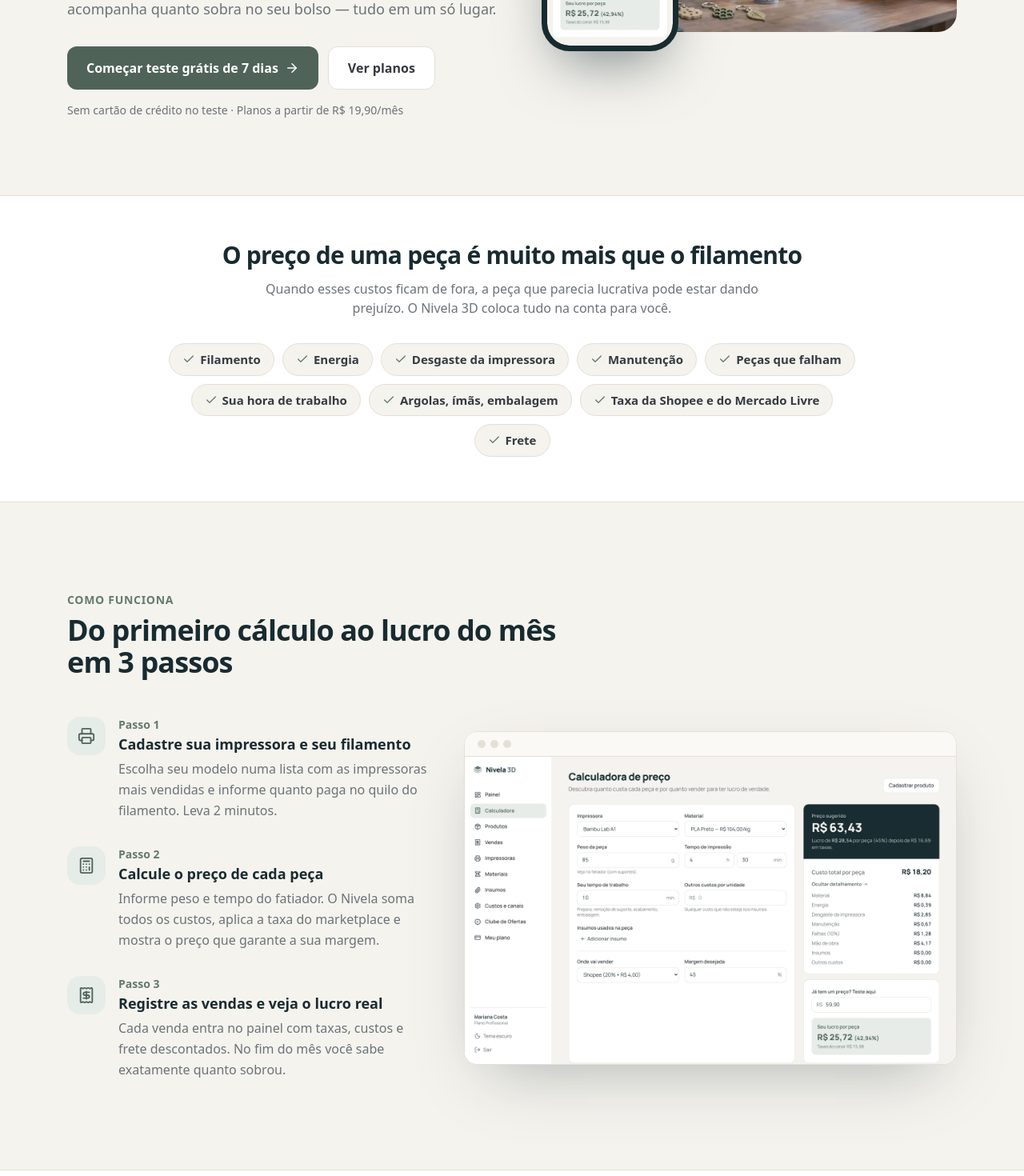
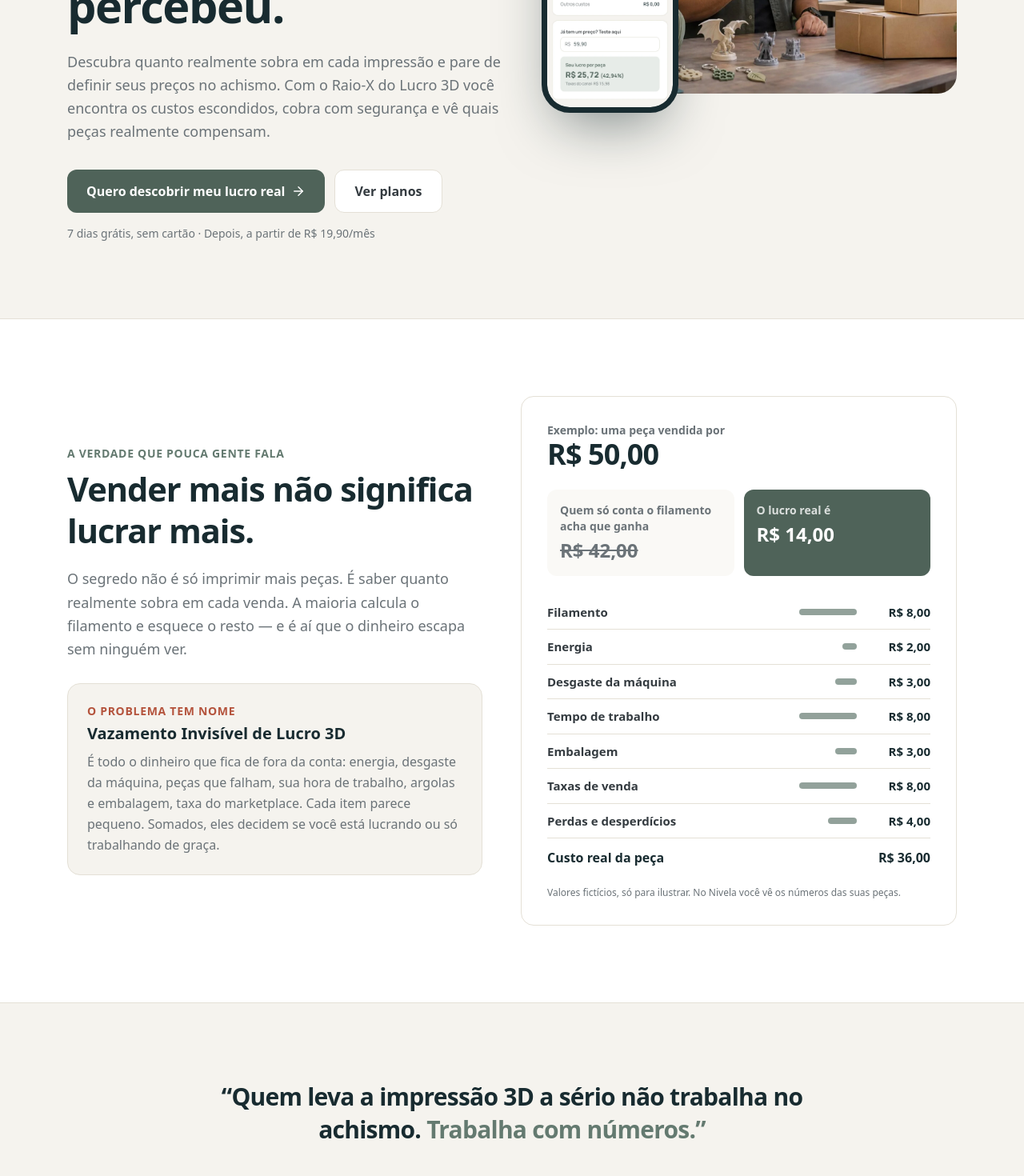
Before and after one commit to JulianoCenteno/nivela3d, a Next.js app: page / in a window 1280 px wide. Shown: the part 540-2010 px from the top of the page at 80% size. Built offline with nearby package versions, Linux system fonts and the light colour scheme.

Commit message:
Nova copy da página de vendas: Big Idea, Vazamento Invisível de Lucro e Raio-X do Lucro 3D
Co-Authored-By: Claude Opus 5.5 <noreply@anthropic.com>
Claude-Session: https://claude.ai/code/session_01LVe9KntqQCW2kSiuP9e3T9

```diff
--- a/src/app/(app)/conteudos/page.tsx
+++ b/src/app/(app)/conteudos/page.tsx
@@ -7,8 +7,8 @@ import { checkoutFor, EXTRAS } from "@/lib/extras";
 export const metadata = { title: "Meus conteúdos" };
 
 const BONUSES = [
-  ["Guia Primeiras Vendas 3D", "Como começar a vender suas peças com segurança."],
-  ["Checklist de Impressão Sem Desperdício", "Evite erros que jogam filamento e dinheiro fora."],
+  ["Primeiras Vendas com Lucro", "Como começar a vender suas peças sem deixar dinheiro na mesa."],
+  ["Checklist Antidesperdício", "Evite as falhas que jogam filamento, tempo e lucro fora."],
   ["20 Ideias de Produtos para Vender", "Inspiração por categoria e por público."],
   ["Modelos de Mensagens para Clientes", "Respostas rápidas para orçamentos e pedidos."],
 ];
--- a/src/app/page.tsx
+++ b/src/app/page.tsx
@@ -8,8 +8,11 @@ import {
   Paperclip,
   Printer,
   Receipt,
+  Search,
+  ShieldCheck,
   Smartphone,
   Sparkles,
+  TrendingUp,
 } from "lucide-react";
 import type { Metadata } from "next";
 import Image from "next/image";
@@ -20,22 +23,28 @@ import { ThemeToggle } from "@/components/ThemeToggle";
 import { CHECKOUT_LINKS } from "@/lib/plans";
 
 export const metadata: Metadata = {
-  title: "Nivela 3D — Gestão e precificação para impressão 3D",
+  title: "Nivela 3D — Descubra quanto realmente sobra em cada impressão",
   description:
-    "Descubra quanto cobrar por cada peça 3D, registre suas vendas e veja quanto realmente sobra no seu bolso. Teste grátis por 7 dias.",
+    "Vender mais não significa lucrar mais. Com o Raio-X do Lucro 3D você encontra os custos escondidos, cobra o preço certo e vê o lucro real de cada peça. Teste grátis por 7 dias.",
 };
 
-const HIDDEN_COSTS = [
-  "Filamento",
-  "Energia",
-  "Desgaste da impressora",
-  "Manutenção",
-  "Peças que falham",
-  "Sua hora de trabalho",
-  "Argolas, ímãs, embalagem",
-  "Taxa da Shopee e do Mercado Livre",
-  "Frete",
-];
+// Exemplo ilustrativo do Vazamento Invisível de Lucro (valores fictícios).
+const LEAK = [
+  ["Filamento", 8],
+  ["Energia", 2],
+  ["Desgaste da máquina", 3],
+  ["Tempo de trabalho", 8],
+  ["Embalagem", 3],
+  ["Taxas de venda", 8],
+  ["Perdas e desperdícios", 4],
+] as const;
+
+const XRAY = [
+  [Search, "Revele", "Identifique os custos que estavam passando despercebidos: energia, desgaste, falhas, sua hora, insumos e taxas — peça por peça."],
+  [Calculator, "Precifique", "Simule o preço de venda com a margem que você quer, já com a comissão da Shopee, do Mercado Livre ou de onde você vender."],
+  [ShieldCheck, "Proteja", "Registre cada venda com o preço que você cobrou de verdade, a taxa e o frete. Veja na hora se um desconto ou uma taxa comeu sua margem."],
+  [TrendingUp, "Evolua", "Descubra quais produtos e categorias deixam mais dinheiro no seu bolso e quais só dão trabalho."],
+] as const;
 
 const PLANS = [
   {
@@ -43,15 +52,15 @@ const PLANS = [
     name: "Iniciante",
     price: "19,90",
     annual: "R$ 199/ano",
-    desc: "Para quem está começando a vender.",
-    features: ["Calculadora completa", "1 impressora", "Até 30 produtos", "Registro de vendas e painel de lucro", "Bônus e Clube de Ofertas"],
+    desc: "Pare de precificar no achismo e descubra quanto cobrar.",
+    features: ["Raio-X do Lucro 3D completo", "1 impressora", "Até 30 produtos", "Registro de vendas e painel de lucro", "Bônus e Clube de Ofertas"],
   },
   {
     id: "profissional" as const,
     name: "Profissional",
     price: "39,90",
     annual: "R$ 399/ano",
-    desc: "Para quem já vende todo mês e quer controle total.",
+    desc: "Controle seus pedidos, custos e lucros em um só lugar.",
     features: ["Tudo do Iniciante", "Até 5 impressoras", "Até 200 produtos", "Insumos e canais de venda ilimitados", "Relatórios completos", "Pedidos, estoque e orçamentos (em breve)"],
     featured: true,
   },
@@ -60,14 +69,14 @@ const PLANS = [
     name: "Empresa",
     price: "79,90",
     annual: "R$ 799/ano",
-    desc: "Para operações com várias máquinas.",
+    desc: "Mais controle financeiro e operacional para crescer com segurança.",
     features: ["Tudo do Profissional", "Até 15 impressoras", "Produtos ilimitados", "Equipe e automações (em breve)", "Suporte prioritário"],
   },
 ];
 
 const BONUSES = [
-  ["Guia Primeiras Vendas 3D", "Como começar a vender suas peças com segurança."],
-  ["Checklist de Impressão Sem Desperdício", "Evite erros que jogam filamento e dinheiro fora."],
+  ["Primeiras Vendas com Lucro", "Como começar a vender suas peças sem deixar dinheiro na mesa."],
+  ["Checklist Antidesperdício", "Evite as falhas que jogam filamento, tempo e lucro fora."],
   ["20 Ideias de Produtos para Vender", "Inspiração por categoria e por público."],
   ["Modelos de Mensagens para Clientes", "Responda orçamentos e acompanhe pedidos sem travar."],
   ["Clube de Ofertas 3D", "Promoções selecionadas de filamentos, peças e ferramentas."],
@@ -76,6 +85,7 @@ const BONUSES = [
 const FAQ = [
   ["Preciso instalar alguma coisa?", "Não. O Nivela 3D funciona direto no navegador, no computador e no celular. É só criar sua conta e começar."],
   ["Funciona com a minha impressora?", "Sim. Funciona com impressoras de filamento (FDM) e de resina. Já trazemos uma lista com os principais modelos — Bambu Lab, Creality, Elegoo, Anycubic, Prusa e outros — com o consumo de energia preenchido."],
+  ["O que é o Raio-X do Lucro 3D?", "É o método do Nivela 3D para enxergar quanto realmente sobra em cada impressão: revelar todos os custos da peça, precificar com a margem certa, conferir o lucro real de cada venda e descobrir quais produtos valem a pena."],
   ["Como o preço sugerido é calculado?", "Somamos material, energia, desgaste e manutenção da impressora, uma margem para falhas, sua mão de obra e os insumos da peça. Depois aplicamos a comissão do canal onde você vai vender e a margem de lucro que você escolher."],
   ["Preciso de cartão para testar?", "Não. Você cria a conta e usa grátis por 7 dias. Se gostar, escolhe um plano."],
   ["Meus dados ficam protegidos?", "Sim. Cada conta acessa somente os próprios dados, protegidos por regras de segurança no banco de dados."],
@@ -141,22 +151,22 @@ export default function Landing() {
         <section className="mx-auto grid max-w-6xl items-center gap-12 px-5 pb-16 pt-12 lg:grid-cols-[1.05fr_1fr] lg:pb-24 lg:pt-20">
           <div>
             <p className="inline-flex items-center gap-2 rounded-full border border-line bg-surface px-3 py-1.5 text-sm font-semibold text-primary">
-              <LogoMark size={16} /> Gestão para quem vende impressão 3D
+              <LogoMark size={16} /> Raio-X do Lucro 3D
             </p>
             <h1 className="mt-6 text-[2.5rem] font-extrabold leading-[1.08] tracking-tight sm:text-5xl lg:text-[3.6rem]">
-              Você sabe quanto <span className="text-sage">realmente ganha</span> em cada impressão 3D?
+              Sua impressora 3D pode estar <span className="text-sage">vendendo muito e lucrando pouco.</span> E você nem percebeu.
             </h1>
             <p className="mt-6 max-w-xl text-lg leading-relaxed text-muted">
-              Pare de calcular preços no improviso. Com o Nivela 3D você organiza seus custos, descobre o preço certo de cada
-              peça e acompanha quanto sobra no seu bolso — tudo em um só lugar.
+              Descubra quanto realmente sobra em cada impressão e pare de definir seus preços no achismo. Com o Raio-X do
+              Lucro 3D você encontra os custos escondidos, cobra com segurança e vê quais peças realmente compensam.
             </p>
             <div className="mt-8 flex flex-col gap-3 sm:flex-row">
               <Link href="/cadastro" className="btn-primary px-6 py-3.5 text-base">
-                Começar teste grátis de 7 dias <ArrowRight size={18} />
+                Quero descobrir meu lucro real <ArrowRight size={18} />
               </Link>
               <a href="#planos" className="btn-ghost px-6 py-3.5 text-base">Ver planos</a>
             </div>
-            <p className="mt-4 text-sm text-muted">Sem cartão de crédito no teste · Planos a partir de R$ 19,90/mês</p>
+            <p className="mt-4 text-sm text-muted">7 dias grátis, sem cartão · Depois, a partir de R$ 19,90/mês</p>
           </div>
 
           <div className="relative pb-6 pl-[16%]">
@@ -169,53 +179,112 @@ export default function Landing() {
           </div>
         </section>
 
-        {/* ---------- Custos escondidos ---------- */}
+        {/* ---------- Big Idea + Vazamento Invisível de Lucro ---------- */}
         <section className="border-y border-line bg-surface">
-          <div className="mx-auto max-w-6xl px-5 py-14 text-center">
-            <h2 className="text-2xl font-extrabold tracking-tight sm:text-3xl">O preço de uma peça é muito mais que o filamento</h2>
-            <p className="mx-auto mt-3 max-w-2xl text-muted">
-              Quando esses custos ficam de fora, a peça que parecia lucrativa pode estar dando prejuízo. O Nivela 3D coloca
-              tudo na conta para você.
-            </p>
-            <ul className="mx-auto mt-8 flex max-w-4xl flex-wrap justify-center gap-2.5">
-              {HIDDEN_COSTS.map((c) => (
-                <li key={c} className="inline-flex items-center gap-1.5 rounded-full border border-line bg-bg px-4 py-2 text-[15px] font-semibold text-ink-2">
-                  <Check size={16} className="text-sage" /> {c}
+          <div className="mx-auto grid max-w-6xl items-center gap-12 px-5 py-20 lg:grid-cols-[1fr_1.05fr] lg:py-24">
+            <div>
+              <p className="text-sm font-bold uppercase tracking-wider text-sage">A verdade que pouca gente fala</p>
+              <h2 className="mt-2 text-3xl font-extrabold leading-tight tracking-tight sm:text-[2.6rem]">Vender mais não significa lucrar mais.</h2>
+              <p className="mt-5 text-lg leading-relaxed text-muted">
+                O segredo não é só imprimir mais peças. É saber quanto realmente sobra em cada venda. A maioria calcula o
+                filamento e esquece o resto — e é aí que o dinheiro escapa sem ninguém ver.
+              </p>
+              <div className="mt-7 rounded-2xl border border-line bg-bg p-6">
+                <p className="text-sm font-bold uppercase tracking-wider text-[#B4533C] dark:text-[#E08A72]">O problema tem nome</p>
+                <p className="mt-1 text-xl font-extrabold">Vazamento Invisível de Lucro 3D</p>
+                <p className="mt-2 leading-relaxed text-muted">
+                  É todo o dinheiro que fica de fora da conta: energia, desgaste da máquina, peças que falham, sua hora de
+                  trabalho, argolas e embalagem, taxa do marketplace. Cada item parece pequeno. Somados, eles decidem se você
+                  está lucrando ou só trabalhando de graça.
+                </p>
+              </div>
+            </div>
+
+            <div className="card p-6 sm:p-8">
+              <p className="text-sm font-semibold text-muted">Exemplo: uma peça vendida por</p>
+              <p className="tnum text-4xl font-extrabold tracking-tight">R$ 50,00</p>
+              <div className="mt-6 grid grid-cols-2 gap-3">
+                <div className="rounded-xl bg-surface-2 p-4">
+                  <p className="text-sm font-semibold text-muted">Quem só conta o filamento acha que ganha</p>
+                  <p className="tnum mt-1 text-2xl font-extrabold text-muted line-through decoration-2">R$ 42,00</p>
+                </div>
+                <div className="rounded-xl bg-primary p-4 text-on-primary">
+                  <p className="text-sm font-semibold opacity-80">O lucro real é</p>
+                  <p className="tnum mt-1 text-2xl font-extrabold">R$ 14,00</p>
+                </div>
+              </div>
+              <ul className="mt-6 divide-y divide-line">
+                {LEAK.map(([label, value]) => (
+                  <li key={label} className="flex items-center gap-3 py-2.5 text-[15px]">
+                    <span className="flex-1 font-semibold text-ink-2">{label}</span>
+                    <span className="h-2 rounded-full bg-sage/70" style={{ width: `${value * 9}px` }} />
+                    <span className="tnum w-20 text-right font-bold">R$ {value.toFixed(2).replace(".", ",")}</span>
+                  </li>
+                ))}
+                <li className="flex items-center justify-between py-3 font-extrabold">
+                  <span>Custo real da peça</span>
+                  <span className="tnum">R$ 36,00</span>
                 </li>
-              ))}
-            </ul>
+              </ul>
+              <p className="mt-3 text-xs text-muted">Valores fictícios, só para ilustrar. No Nivela você vê os números das suas peças.</p>
+            </div>
           </div>
         </section>
 
-        {/* ---------- Como funciona ---------- */}
-        <section id="como-funciona" className="mx-auto max-w-6xl scroll-mt-20 px-5 py-20 lg:py-28">
+        {/* ---------- Frase de autoridade ---------- */}
+        <section className="mx-auto max-w-4xl px-5 pt-20 text-center lg:pt-24">
+          <p className="text-2xl font-extrabold leading-snug tracking-tight sm:text-3xl">
+            “Quem leva a impressão 3D a sério não trabalha no achismo.{" "}
+            <span className="text-sage">Trabalha com números.”</span>
+          </p>
+        </section>
+
+        {/* ---------- Raio-X do Lucro 3D (mecanismo) ---------- */}
+        <section id="como-funciona" className="mx-auto max-w-6xl scroll-mt-20 px-5 py-16 lg:py-24">
           <div className="max-w-2xl">
-            <p className="text-sm font-bold uppercase tracking-wider text-sage">Como funciona</p>
-            <h2 className="mt-2 text-3xl font-extrabold tracking-tight sm:text-4xl">Do primeiro cálculo ao lucro do mês em 3 passos</h2>
+            <p className="text-sm font-bold uppercase tracking-wider text-sage">A solução</p>
+            <h2 className="mt-2 text-3xl font-extrabold tracking-tight sm:text-4xl">Raio-X do Lucro 3D</h2>
+            <p className="mt-3 text-lg leading-relaxed text-muted">
+              Não é só uma calculadora. É o método do Nivela 3D que acompanha a peça do orçamento até a venda e mostra, em
+              números, quanto ficou no seu bolso. Quatro etapas:
+            </p>
           </div>
           <div className="mt-12 grid gap-10 lg:grid-cols-[1fr_1.35fr] lg:items-center">
-            <ol className="space-y-8">
-              {[
-                [Printer, "Cadastre sua impressora e seu filamento", "Escolha seu modelo numa lista com as impressoras mais vendidas e informe quanto paga no quilo do filamento. Leva 2 minutos."],
-                [Calculator, "Calcule o preço de cada peça", "Informe peso e tempo do fatiador. O Nivela soma todos os custos, aplica a taxa do marketplace e mostra o preço que garante a sua margem."],
-                [Receipt, "Registre as vendas e veja o lucro real", "Cada venda entra no painel com taxas, custos e frete descontados. No fim do mês você sabe exatamente quanto sobrou."],
-              ].map(([Icon, title, text], i) => {
+            <ol className="space-y-7">
+              {XRAY.map(([Icon, title, text], i) => {
                 const I = Icon as typeof Printer;
                 return (
-                  <li key={i} className="flex gap-4">
+                  <li key={title} className="flex gap-4">
                     <div className="flex h-12 w-12 shrink-0 items-center justify-center rounded-2xl bg-primary-soft text-primary">
                       <I size={22} />
                     </div>
                     <div>
-                      <p className="text-sm font-bold text-sage">Passo {i + 1}</p>
-                      <h3 className="text-lg font-bold">{title as string}</h3>
-                      <p className="mt-1 leading-relaxed text-muted">{text as string}</p>
+                      <p className="text-sm font-bold text-sage">{i + 1}. {title}</p>
+                      <p className="mt-1 leading-relaxed text-muted">{text}</p>
                     </div>
                   </li>
                 );
               })}
             </ol>
-            <Shot src="/landing/calculadora.webp" alt="Calculadora de preço do Nivela 3D com detalhamento de custos" />
+            <Shot src="/landing/calculadora.webp" alt="Raio-X do Lucro 3D: custo completo da peça, preço sugerido e lucro" />
+          </div>
+          <div className="mt-14 grid gap-4 rounded-3xl border border-line bg-surface p-6 sm:grid-cols-3 sm:p-8">
+            {[
+              [Printer, "Cadastre impressora e filamento", "Escolha seu modelo numa lista com 39 impressoras. Leva 2 minutos."],
+              [Calculator, "Faça o Raio-X da peça", "Peso e tempo do fatiador: o Nivela revela o custo completo e o preço certo."],
+              [Receipt, "Registre as vendas", "Veja o lucro real do mês, já com taxas, custos e frete descontados."],
+            ].map(([Icon, t, d], i) => {
+              const I = Icon as typeof Printer;
+              return (
+                <div key={t as string} className="flex gap-3">
+                  <I size={20} className="mt-0.5 shrink-0 text-sage" />
+                  <div>
+                    <p className="font-bold">Passo {i + 1}: {t as string}</p>
+                    <p className="text-[15px] text-muted">{d as string}</p>
+                  </div>
+                </div>
+              );
+            })}
           </div>
         </section>
 
@@ -224,7 +293,7 @@ export default function Landing() {
           <div className="mx-auto max-w-6xl px-5 py-20 lg:py-28">
             <div className="max-w-2xl">
               <p className="text-sm font-bold uppercase tracking-wider text-sage">No seu celular</p>
-              <h2 className="mt-2 text-3xl font-extrabold tracking-tight sm:text-4xl">Calcule o preço ali mesmo, do lado da impressora</h2>
+              <h2 className="mt-2 text-3xl font-extrabold tracking-tight sm:text-4xl">O Raio-X ali mesmo, do lado da impressora</h2>
               <p className="mt-3 text-lg text-muted">O Nivela 3D foi feito para o celular. Abra no navegador e use como um aplicativo — sem instalar nada.</p>
             </div>
             <div className="mt-12 grid items-start gap-12 lg:grid-cols-[300px_1fr]">
@@ -254,7 +323,7 @@ export default function Landing() {
           <div className="mx-auto max-w-6xl px-5 py-20 lg:py-28">
             <div className="max-w-2xl">
               <p className="text-sm font-bold uppercase tracking-wider text-[#8FA69A]">Por dentro do app</p>
-              <h2 className="mt-2 text-3xl font-extrabold tracking-tight sm:text-4xl">Tudo o que você precisa para cuidar do seu negócio</h2>
+              <h2 className="mt-2 text-3xl font-extrabold tracking-tight sm:text-4xl">Tudo para fechar o vazamento e cuidar do seu lucro</h2>
               <p className="mt-3 text-lg text-[#F5F3EE]/70">Feito para ser simples: botões grandes, linguagem clara e funciona igual no computador e no celular.</p>
             </div>
 
@@ -309,12 +378,12 @@ export default function Landing() {
           </div>
           <div>
             <p className="text-sm font-bold uppercase tracking-wider text-sage">Para quem é</p>
-            <h2 className="mt-2 text-3xl font-extrabold tracking-tight sm:text-4xl">Do primeiro chaveiro vendido à sua própria fazenda de impressão</h2>
+            <h2 className="mt-2 text-3xl font-extrabold tracking-tight sm:text-4xl">Para quem quer transformar impressão 3D em negócio de verdade</h2>
             <ul className="mt-8 space-y-4">
               {[
                 ["Está começando", "e quer cobrar o preço certo desde a primeira venda."],
                 ["Já vende nos marketplaces", "e quer saber quanto sobra depois das taxas."],
-                ["Tem várias impressoras", "e precisa enxergar o resultado de cada produto e categoria."],
+                ["Pensa em comprar outra impressora", "e quer saber antes se está lucrando bem com as que já tem."],
               ].map(([b, t]) => (
                 <li key={b} className="flex gap-3">
                   <span className="mt-1 flex h-6 w-6 shrink-0 items-center justify-center rounded-full bg-primary text-on-primary"><Check size={14} /></span>
@@ -322,7 +391,7 @@ export default function Landing() {
                 </li>
               ))}
             </ul>
-            <Link href="/cadastro" className="btn-primary mt-9 px-6 py-3.5 text-base">Quero testar grátis <ArrowRight size={18} /></Link>
+            <Link href="/cadastro" className="btn-primary mt-9 px-6 py-3.5 text-base">Fazer o Raio-X das minhas peças <ArrowRight size={18} /></Link>
           </div>
         </section>
 
@@ -331,7 +400,7 @@ export default function Landing() {
           <div className="mx-auto max-w-6xl px-5 py-20 lg:py-28">
             <div className="mx-auto max-w-2xl text-center">
               <p className="text-sm font-bold uppercase tracking-wider text-sage">Planos</p>
-              <h2 className="mt-2 text-3xl font-extrabold tracking-tight sm:text-4xl">Escolha o plano do tamanho do seu negócio</h2>
+              <h2 className="mt-2 text-3xl font-extrabold tracking-tight sm:text-4xl">Comece a cuidar dos seus lucros a partir de R$ 19,90/mês</h2>
               <p className="mt-3 text-lg text-muted">Todos os planos incluem os bônus e o Clube de Ofertas 3D. No plano anual você paga o equivalente a 10 meses.</p>
             </div>
             <div className="mt-14 grid gap-6 lg:grid-cols-3 lg:items-stretch">
@@ -422,12 +491,12 @@ export default function Landing() {
         <section className="px-5 py-20">
           <div className="mx-auto max-w-5xl overflow-hidden rounded-[2rem] bg-[#182B30] px-8 py-14 text-center text-[#F5F3EE] sm:px-14">
             <h2 className="text-3xl font-extrabold leading-tight tracking-tight sm:text-4xl">
-              Cada impressão conta.<br />
-              <span className="text-[#8FA69A]">Cada lucro também.</span>
+              Sua impressora produz peças.<br />
+              <span className="text-[#8FA69A]">O Nivela ajuda você a transformar isso em lucro.</span>
             </h2>
-            <p className="mx-auto mt-4 max-w-xl text-lg text-[#F5F3EE]/70">Em poucos minutos você cadastra sua impressora, calcula sua primeira peça e enxerga sua margem.</p>
+            <p className="mx-auto mt-4 max-w-xl text-lg text-[#F5F3EE]/70">Em poucos minutos você faz o Raio-X da sua primeira peça e descobre quanto realmente sobra. Cada impressão conta. Cada lucro também.</p>
             <Link href="/cadastro" className="mt-8 inline-flex items-center gap-2 rounded-xl bg-[#8FA69A] px-7 py-4 text-base font-bold text-[#10191C] transition hover:bg-[#A3B8AD]">
-              Começar teste grátis <ArrowRight size={18} />
+              Quero descobrir meu lucro real <ArrowRight size={18} />
             </Link>
           </div>
         </section>
```
